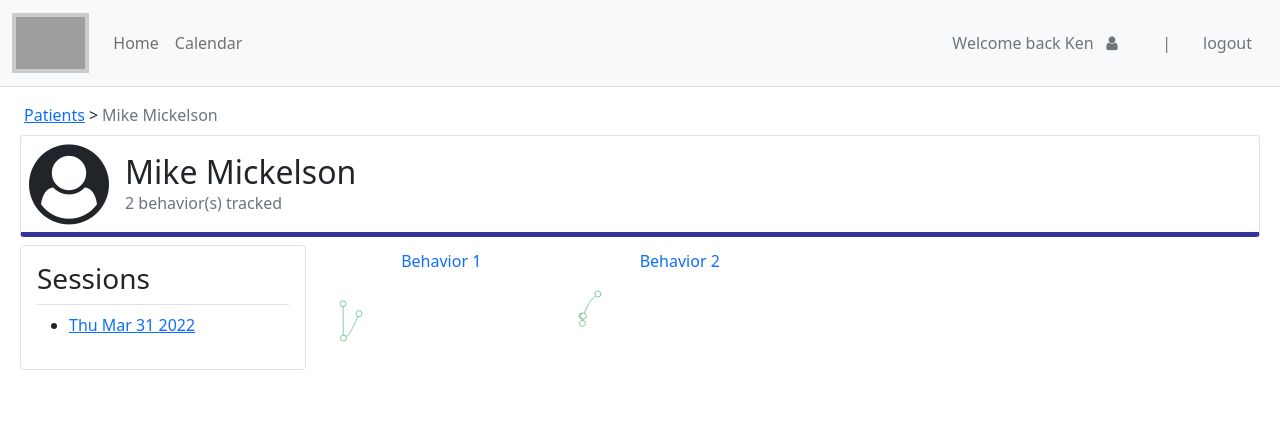
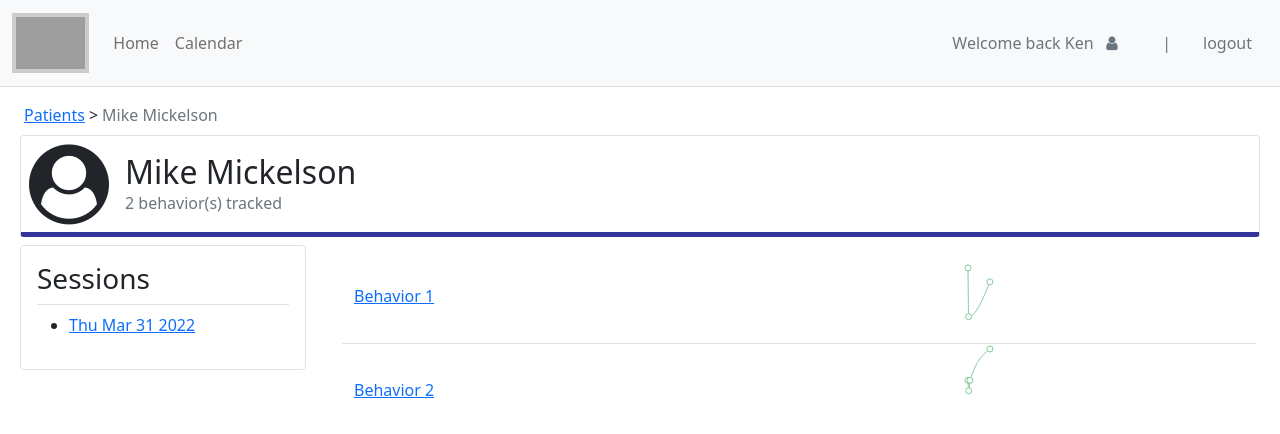
Before and after one commit to fsi-hack4autism/scenario-1, a React (Create React App) app in the folder web/: page /patient/1 in a window 1280 px wide. Shown: the top 434 px of the page. Built offline with nearby package versions, Linux system fonts and the light colour scheme; grey boxes are pictures that could not be loaded.

Commit message:
Convert sparkline grid to list/rows

```diff
--- a/web/src/components/BehaviorSparkLine/BehaviorSparkLine.tsx
+++ b/web/src/components/BehaviorSparkLine/BehaviorSparkLine.tsx
@@ -12,8 +12,6 @@ const BehaviorSparkLine = ({ data, behavior }: BehaviorSparkLineProps) => {
     };
 
     return (
-        <>
-        <p className="text-center text-primary">{behavior.description}</p>
         <ResponsiveContainer aspect={3}>
             <LineChart data={data} style={{ cursor: "pointer" }}>
                 <XAxis hide dataKey="date" type="number" domain={[xMin, xMax]} tickFormatter={dateFormatter} />
@@ -21,7 +19,6 @@ const BehaviorSparkLine = ({ data, behavior }: BehaviorSparkLineProps) => {
                 <Line type="monotone" dataKey="total" stroke="#82ca9d" />
             </LineChart>
         </ResponsiveContainer>
-        </>
     );
 };
 
--- a/web/src/components/PatientBehaviorGrid/PatientBehaviorGrid.tsx
+++ b/web/src/components/PatientBehaviorGrid/PatientBehaviorGrid.tsx
@@ -7,15 +7,19 @@ import PatientBehaviorGridProps from "./PatientBehaviorGridProps";
 import "./PatientBehaviorGrid.css"
 
 const PatientBehaviorGrid = ({ behaviorData, patientId }: PatientBehaviorGridProps) => (
-    <Row>
+    <Row className="m-2">
         {behaviorData.map(bd => (
-            <Col lg="3" md="4" sm="6" xs="12">
-                <Link
-                    to={`/patient/${patientId}/behaviors/${bd.behavior.behaviorId}`}
-                    className="behavior-grid__item text-decoration-none d-block px-1 py-2 rounded"
-                >
-                    <BehaviorSparkLine behavior={bd.behavior} data={bd.data} />
-                </Link>
+            <Col xs="12">
+                <Row className="border-bottom">
+                    <Col className="d-flex align-items-center">
+                        <Link to={`/patient/${patientId}/behaviors/${bd.behavior.behaviorId}`}>
+                            {bd.behavior.description}
+                        </Link>
+                    </Col>
+                    <Col xs="4" className="d-flex align-items-center">
+                        <BehaviorSparkLine behavior={bd.behavior} data={bd.data} />
+                    </Col>
+                </Row>
             </Col>
         ))}
     </Row>
--- a/web/src/components/PatientInfo/PatientInfo.tsx
+++ b/web/src/components/PatientInfo/PatientInfo.tsx
@@ -25,7 +25,7 @@ const PatientInfo = () => {
                 <Col sm="12" md="4" lg="3">
                     <PatientSessionsCard sessions={sessions} />
                 </Col>
-                <Col>
+                <Col sm="12" md="8" lg="9">
                     { patient && data && (
                         <PatientBehaviorGrid patientId={patient.patientId} behaviorData={data} />
                     )}
```
